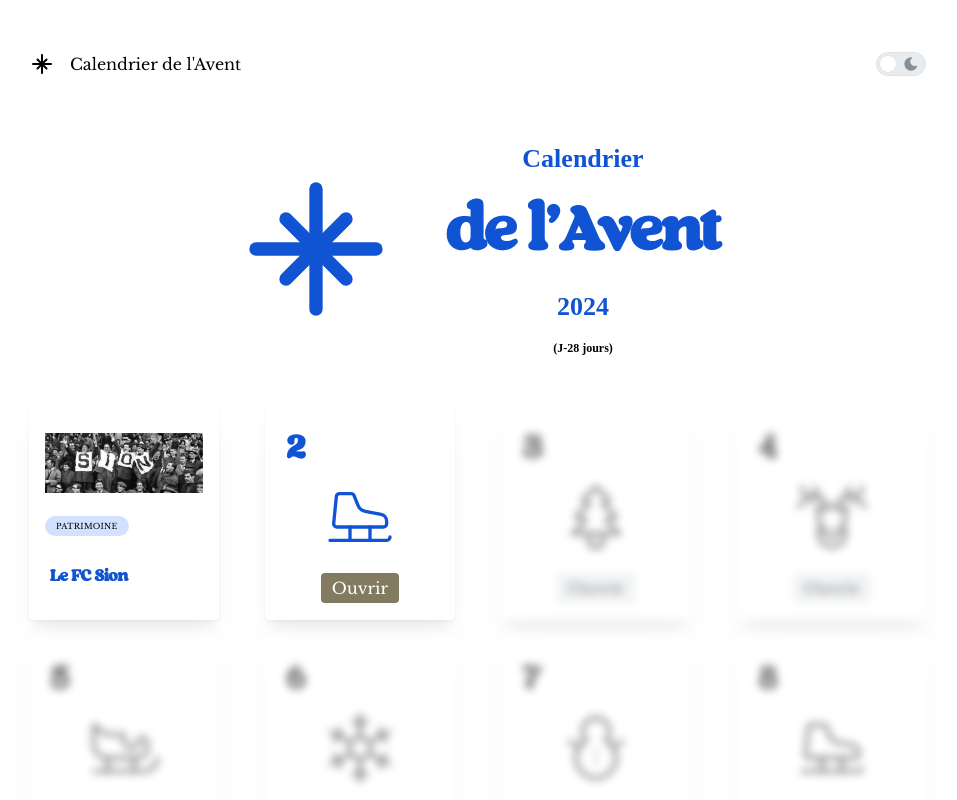
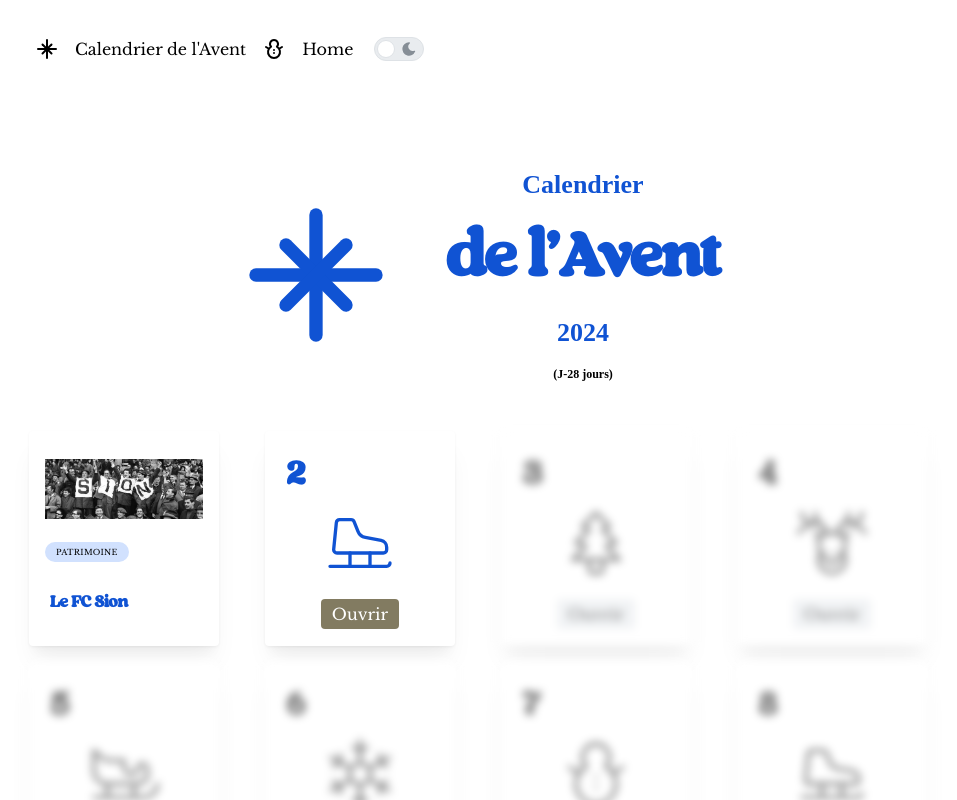
Before and after one commit to Dre-Drey/advent_calendar, a Next.js app: page / in a window 1280 px wide. Shown: the top 800 px of the page, without its empty margins (162-1119 px from the left). Built offline with nearby package versions, Linux system fonts and the light colour scheme.

Commit message:
Add about page

```diff
--- a/src/app/layout.tsx
+++ b/src/app/layout.tsx
@@ -1,4 +1,5 @@
 import type { Metadata } from "next";
+import { Header } from "../components/Header";
 import "@mantine/core/styles.css";
 import { baskervilleFont } from "../assets/fonts/baskerville/libreBaskerville";
 
@@ -76,6 +77,7 @@ export default function RootLayout({
       </head>
       <body>
         <MantineProvider theme={theme} defaultColorScheme="auto">
+          <Header />
           {children}
         </MantineProvider>
       </body>
--- a/src/app/page.tsx
+++ b/src/app/page.tsx
@@ -1,4 +1,3 @@
-import { Header } from "../components/Header";
 import { Hero } from "../components/Hero";
 import { AdventGrid } from "../components/AdventGrid";
 import classes from "../style/page.module.css";
@@ -7,7 +6,6 @@ export default function Home() {
   return (
     <div className={classes.root}>
       <main>
-        <Header />
         <Hero />
         <AdventGrid />
       </main>
--- a/src/components/Header.tsx
+++ b/src/components/Header.tsx
@@ -8,7 +8,7 @@ import {
   rem,
   useComputedColorScheme,
 } from "@mantine/core";
-import { IconNorthStar } from "@tabler/icons-react";
+import { IconNorthStar, IconSnowman } from "@tabler/icons-react";
 import classes from "../style/header.module.css";
 // import { useReward } from "react-rewards";
 import { IconBrightnessUpFilled, IconMoonFilled } from "@tabler/icons-react";
@@ -62,16 +62,21 @@ export function Header() {
     <header>
       <Container size="md">
         <Group className={classes.header}>
-          <Group visibleFrom="xs">
-            <IconNorthStar size={24} />
-            <p>Calendrier de l&apos;Avent</p>
+          <Group visibleFrom="xs" className={classes.nav}>
+            <Group className={classes.calendar}>
+              <IconNorthStar size={24} />
+              <p>Calendrier de l&apos;Avent</p>
+            </Group>
+            <Group className={classes.about}>
+              <IconSnowman size={24} />
+              <p>Home</p>
+            </Group>
           </Group>
           <Switch
             size="md"
             onLabel={sunIcon}
             offLabel={moonIcon}
             onChange={handleOnChange}
-            // id="rewardLight"
           />
         </Group>
       </Container>
--- a/src/style/header.module.css
+++ b/src/style/header.module.css
@@ -6,3 +6,7 @@
     justify-content: center;
   }
 }
+
+.nav {
+  margin: 5px;
+}
--- a/src/style/hero.module.css
+++ b/src/style/hero.module.css
@@ -13,7 +13,7 @@
 
 .hero h2 {
   color: var(--mantine-color-blue-7);
-  text-align:center;
+  text-align: center;
 }
 
 .icon {
@@ -27,3 +27,10 @@
     height: 5rem;
   }
 }
+
+.logo {
+  color: var(--mantine-color-blue-7);
+  position: absolute;
+  top: 3rem;
+  left: 5rem;
+}
```
Also changed, not shown: src/components/Hero.tsx (+9 -0 lines).
